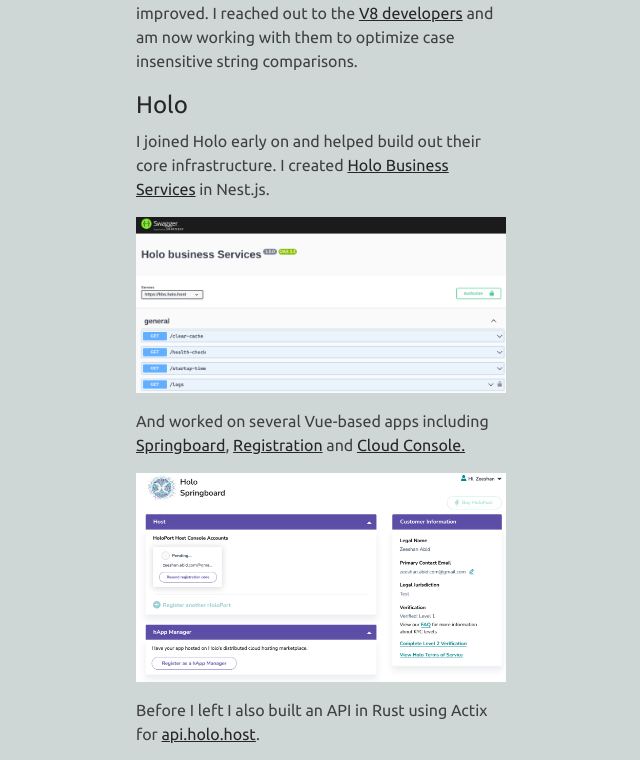
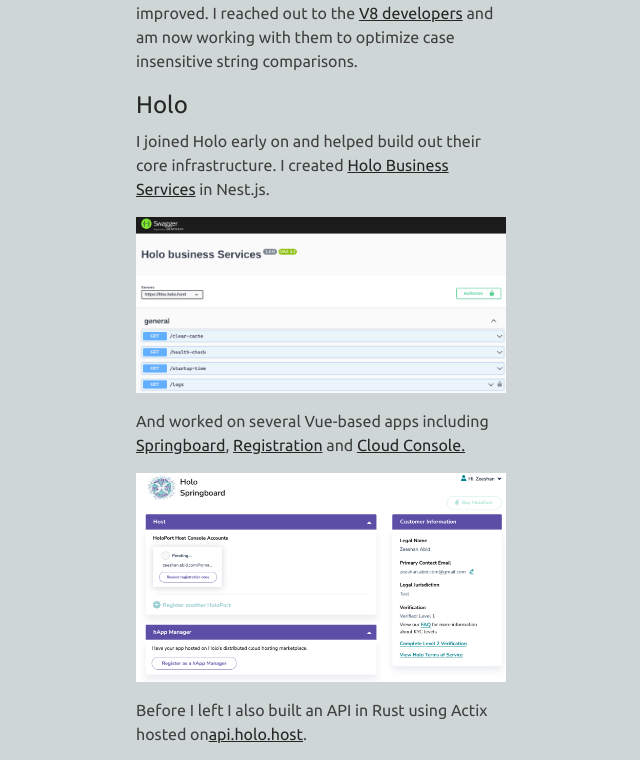
Before and after one commit to zeeshan595/zeeshan-abid.com, a React (Vite) app: page / in a window 1280 px wide. Shown: the part 1404-2164 px from the top of the page, without its empty margins (319-959 px from the left). Built offline with nearby package versions, Linux system fonts and the light colour scheme.

Commit message:
grammer update

```diff
--- a/src/pages/home.tsx
+++ b/src/pages/home.tsx
@@ -83,11 +83,9 @@
           And worked on several Vue-based apps including{' '}
           <Link href="https://springboard.holo.host">Springboard</Link>,{' '}
           <Link href="https://register.holo.host">Registration</Link> and{' '}
-          <Link href="https://cloud-console.holo.host">
-            Cloud Console.
-          </Link>
+          <Link href="https://cloud-console.holo.host">Cloud Console.</Link>
           <Image src="/images/springboard.png" alt="hbs" />
-          Before I left I also built an API in Rust using Actix for{' '}
+          Before I left I also built an API in Rust using Actix hosted on
           <Link href="https://api.dev.holo.host">api.holo.host</Link>.
           <Image src="/images/hpapi.png" alt="hbs" />
         </span>
```
